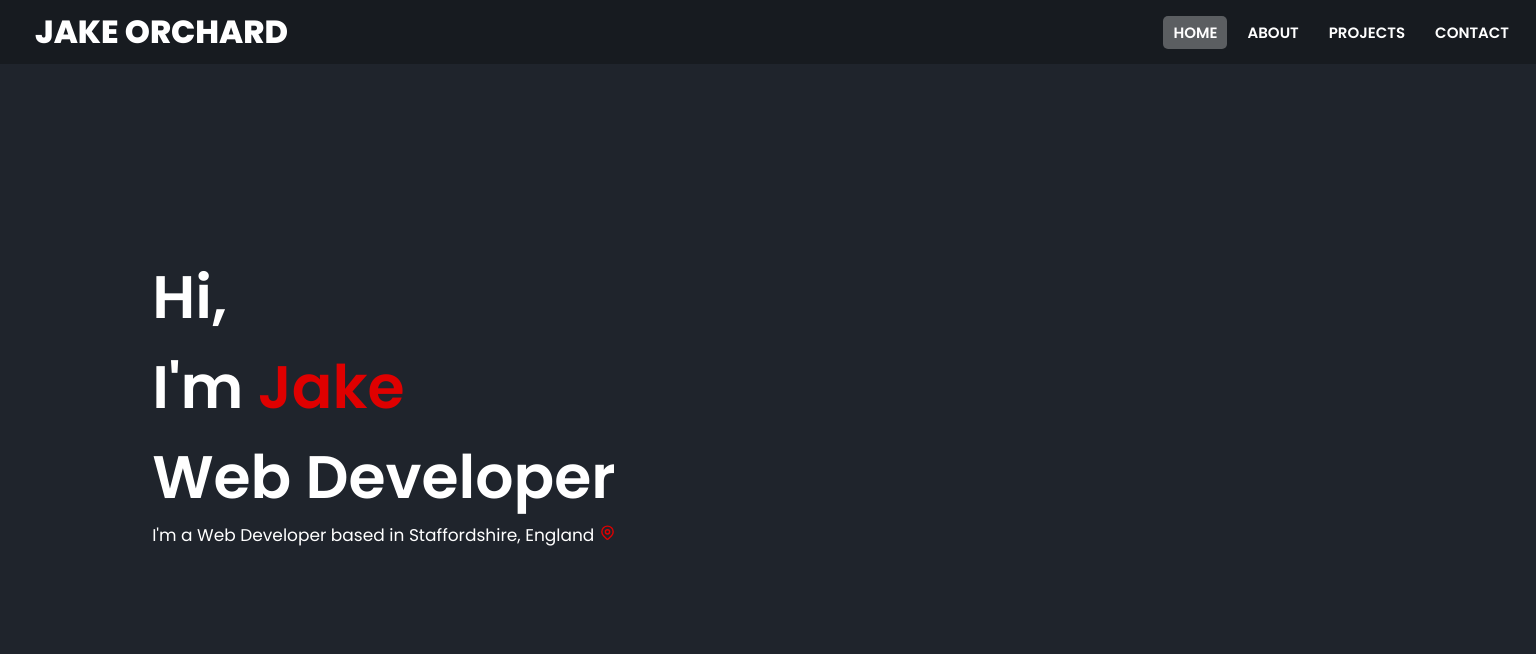
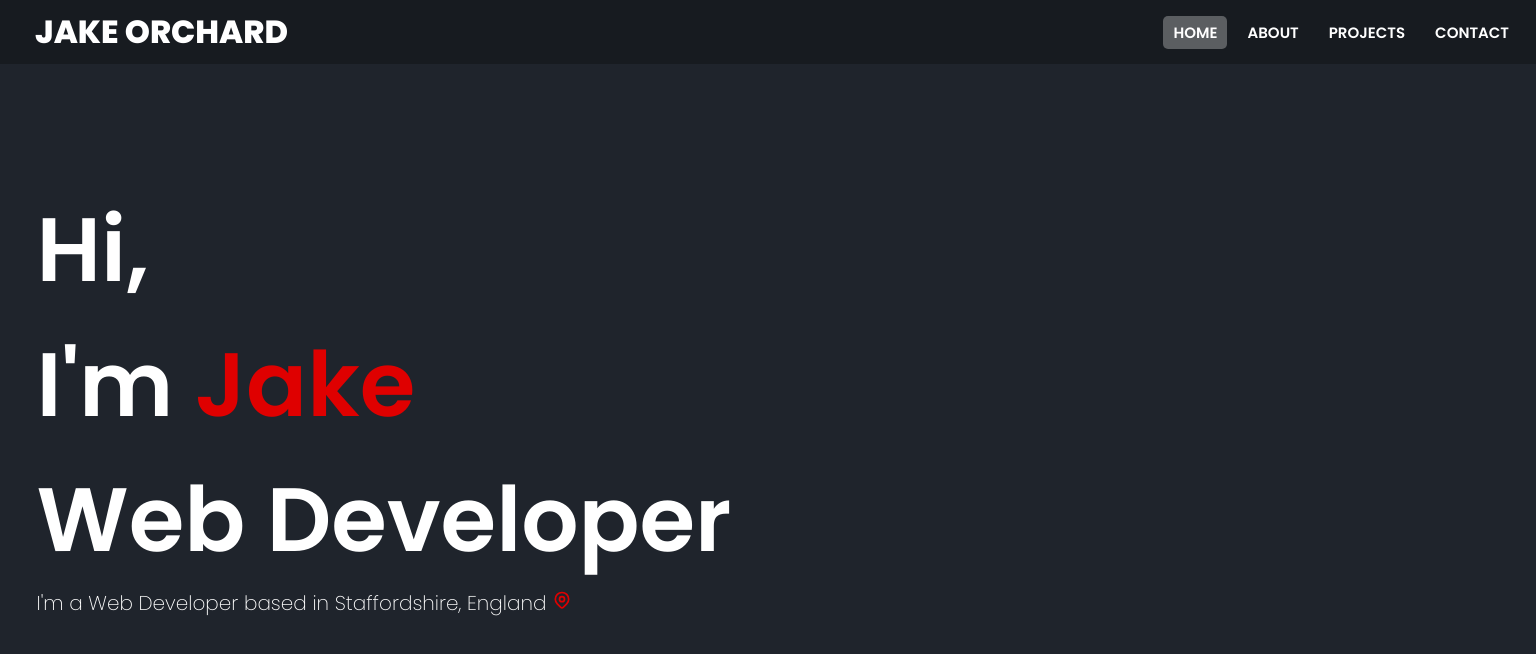
Before and after one commit to Jake-Orch/Portfolio-mk3, a React (Create React App) app: page /Portfolio-mk3 in a window 1536 px wide. Shown: the top 654 px of the page. Built offline with nearby package versions, Linux system fonts and the light colour scheme.

Commit message:
welcome element sizing modified for screen sized

```diff
--- a/src/components/Welcome/Welcome.jsx
+++ b/src/components/Welcome/Welcome.jsx
@@ -1,6 +1,7 @@
 import React from "react";
+import CustomLink from "../../utils/CustomLink";
+import { HiOutlineLocationMarker } from "react-icons/hi";
 import "./welcome.css";
-import { HiOutlineLocationMarker } from "react-icons/hi";
 
 const Welcome = () => {
   return (
--- a/src/components/Welcome/welcome.css
+++ b/src/components/Welcome/welcome.css
@@ -1,16 +1,15 @@
 .home_welcome {
   display: flex;
   flex-wrap: wrap;
-    flex-direction: column;
   align-content: center;
   justify-content: center;
   width: 100vw;
-    height: var(--page-half)
+  height: var(--page-half);
 }
 
 .home_welcome_main {
-    font-size: 40px;
-    width:fit-content
+  font-size: 30px;
+  width: fit-content;
 }
 
 .home_welcome_main h2 {
@@ -18,17 +17,18 @@
 }
 
 .home_welcome_main p {
-    font-size: 17px;
+  font-size: 12.8px;
+  font-weight: 200;
 }
 
 .home_welcome_name {
-    color:rgb(223, 0, 0);
+  color: rgb(223, 0, 0);
 }
 
 .home_welcome_main svg {
   height: 100%;
   align-items: center;
-    color:rgb(223, 0, 0);
+  color: rgb(223, 0, 0);
 }
 
 .home_welcome_name:hover {
@@ -42,11 +42,40 @@
   color: white;
 }
 
+@media only screen and (min-width: 600px) {
+  .home_welcome_main {
+    font-size: 40px;
+  }
+}
+
 @media only screen and (min-width: 900px) {
-
   .home_welcome {
     width: 50vw;
     height: var(--page-height);
     padding-bottom: 8vh;
   }
+
+  .home_welcome_main {
+    font-size: 35px;
   }
+}
+
+@media only screen and (min-width: 1200px) {
+
+    .home_welcome_main {
+        font-size: 50px;
+    }
+
+    .home_welcome_main p {
+        font-size: 17px;
+      }
+}
+
+@media only screen and (min-width: 1400px) {
+  .home_welcome_main {
+    font-size: 60px;
+  }
+  .home_welcome_main p {
+      font-size: 20px;
+    }
+}
```
Lines whose indentation alone changed are shown as unchanged.
